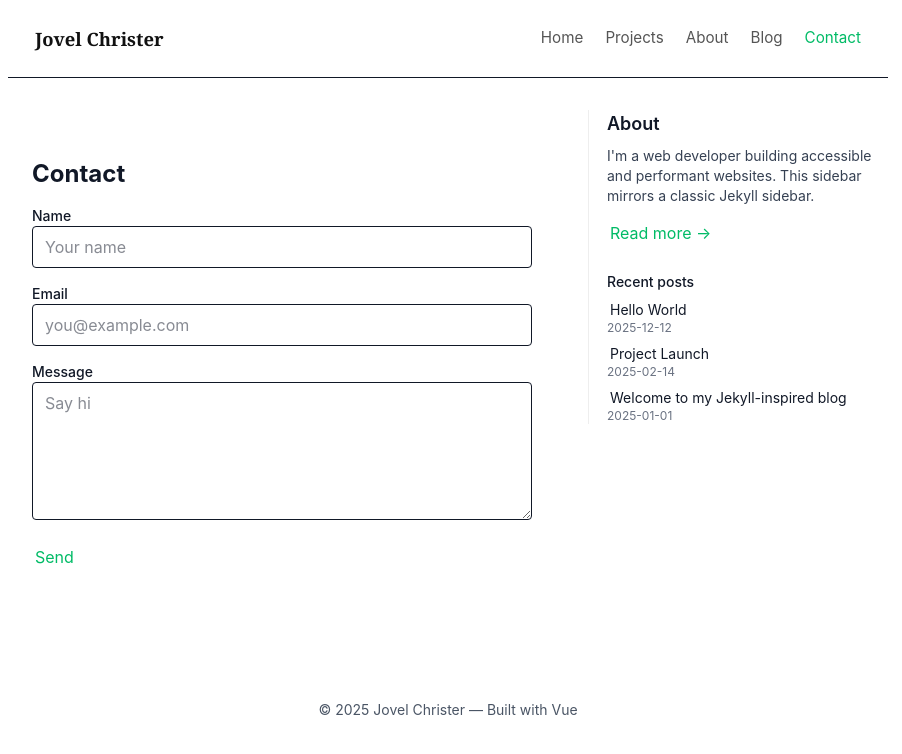
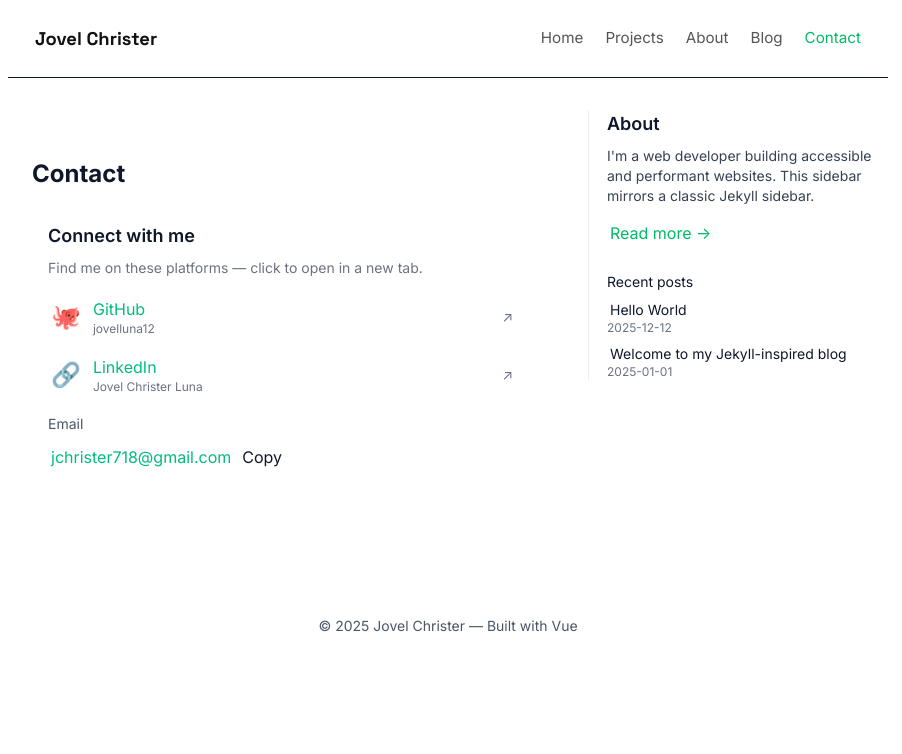
Before and after one commit to jovelluna12/web-portfolio, a Vue app: page /contact in a window 1280 px wide. Shown: the top 754 px of the page, without its empty margins (192-1094 px from the left). Built offline with nearby package versions, Linux system fonts and the light colour scheme.

Commit message:
chore: update contacts and fonts

```diff
--- a/index.html
+++ b/index.html
@@ -3,6 +3,9 @@
   <head>
     <meta charset="UTF-8">
     <link rel="icon" href="/jovelluna.svg">
+    <link rel="preconnect" href="https://fonts.googleapis.com">
+    <link rel="preconnect" href="https://fonts.gstatic.com" crossorigin>
+    <link href="https://fonts.googleapis.com/css2?family=Inter:wght@300;400;600;700&family=Space+Grotesk:wght@400;600;700&display=swap" rel="stylesheet">
     <meta name="viewport" content="width=device-width, initial-scale=1.0">
     <title>Jovel Christer Luna | Web Developer</title>
   </head>
--- a/src/assets/base.css
+++ b/src/assets/base.css
@@ -2,25 +2,20 @@
 
 :root {
   --max-content-width: 1120px;
-  --body-bg: #ffffff;
   --muted: #6b7280;
 }
 
 html, body {
   height: 100%;
-  background: var(--body-bg);
-  color: #111827;
-  font-family: -apple-system, BlinkMacSystemFont, 'Segoe UI', Roboto, 'Helvetica Neue', Arial;
+  color: #0f172a;
+  font-family: 'Inter', system-ui, -apple-system, 'Segoe UI', Roboto, 'Helvetica Neue', Arial;
   -webkit-font-smoothing: antialiased;
   -moz-osx-font-smoothing: grayscale;
 }
 
-/* Jekyll-like readable typography */
-.prose {
-  line-height: 1.7;
-  color: #111827;
-}
-.prose h1, .prose h2, .prose h3 { font-family: Georgia, 'Times New Roman', serif }
+/* Typography: Inter for UI, Space Grotesk for headings */
+.prose { line-height: 1.7; color: #0f172a }
+.prose h1, .prose h2, .prose h3 { font-family: 'Space Grotesk', 'Inter', system-ui; font-weight: 600 }
 .prose p { color: var(--muted) }
 .prose blockquote { border-left: 4px solid #eee; padding-left: 16px; color: #374151 }
 .prose code { background: #f3f4f6; padding: 2px 6px; border-radius: 4px }
--- a/src/assets/main.css
+++ b/src/assets/main.css
@@ -28,7 +28,7 @@ a,
 .hero { padding-top: 2rem; padding-bottom: 2rem }
 .content article, .content section { margin-bottom: 1.5rem }
 .site-title { font-size: 1.25rem; font-weight: 700 }
-.site-hero-title { font-family: Georgia, 'Times New Roman', serif; font-weight: 600 }
+.site-hero-title { font-family: 'Space Grotesk', 'Inter', system-ui; font-weight: 700 }
 .prose img { border-radius: 6px; }
 /* Responsive adjustments */
 @media (max-width: 900px) {
--- a/src/components/NavBar.vue
+++ b/src/components/NavBar.vue
@@ -35,7 +35,7 @@ export default {
 
 <style scoped>
 .site-nav { position: sticky; top: 0; z-index: 50; }
-.site-title { font-family: Georgia, 'Times New Roman', serif; font-size: 1.15rem; color: #111 }
+.site-title { font-family: 'Space Grotesk', 'Inter', system-ui; font-size: 1.15rem; color: #111 }
 .nav-links { display: flex; gap: 16px; align-items: center }
 .nav-links a { color: #555; text-decoration: none; font-size: 0.95rem }
 .nav-links a.green { color: #0b6 }
--- a/src/data/projects.js
+++ b/src/data/projects.js
@@ -2,25 +2,17 @@ const projects = [
   {
     id: 'p1',
     title: 'Portfolio Website',
-    description: 'Personal portfolio built with Vue and Vite showcasing projects and blog.',
+    description: 'Jekyll-Inspired Personal portfolio built with Vue and Vite showcasing projects and blog.',
     tech: ['Vue', 'Vite', 'CSS'],
     link: 'https://example.com',
     image: '',
   },
   {
     id: 'p2',
-    title: 'E-commerce Demo',
-    description: 'Small e-commerce prototype with cart and checkout flow.',
-    tech: ['JavaScript', 'Tailwind', 'Stripe'],
-    link: 'https://example.com',
-    image: '',
-  },
-  {
-    id: 'p3',
-    title: 'CMS Integration',
-    description: 'CMS-driven marketing site using headless CMS and static generation.',
+    title: 'CMS Backend Dashboard',
+    description: 'WordPress-like CMS backend dashboard for managing content and users.',
     tech: ['PHP', 'Laravel', 'API'],
-    link: 'https://example.com',
+    link: 'https://github.com/jovelluna12/jcl-dashboard',
     image: '',
   },
 ]
--- a/src/posts/2025-01-01-welcome-to-my-blog.md
+++ b/src/posts/2025-01-01-welcome-to-my-blog.md
@@ -6,7 +6,7 @@ excerpt: "Introduction to this developer portfolio and blog powered by Vue/Vite.
 ---
 
 Hello — this is a demo post written in Markdown. The site is inspired by Jekyll's simple blog structure,
-but implemented as a client-side Vue app that reads markdown files from `src/posts`.
+but implemented as a client-side Vue app that reads markdown files.
 
 ## Goals
 
--- a/src/posts/2025-02-14-project-launch.md
+++ /dev/null
@@ -1,14 +0,0 @@
----
-title: "Project Launch"
-date: "2025-02-14"
-tags: [project, launch]
-excerpt: "A short post about launching a client project."
----
-
-We launched a small e-commerce demo this week. Highlights:
-
-- Responsive design
-- Cart flow
-- Checkout mocked with Stripe
-
-More details to come.
--- a/src/views/ContactView.vue
+++ b/src/views/ContactView.vue
@@ -1,23 +1,35 @@
 <template>
     <section class="px-6 py-12 max-w-2xl mx-auto">
         <h1 class="text-2xl font-bold mb-4">Contact</h1>
-        <form @submit.prevent="send" class="space-y-4">
-            <div>
-                <label class="block text-sm font-medium">Name</label>
-                <input v-model="form.name" class="w-full border rounded px-3 py-2" placeholder="Your name" />
+            <div class="flex gap-6">
+                <aside class="bg-white p-4 rounded-lg w-full">
+                    <h2 class="text-lg font-semibold">Connect with me</h2>
+                    <p class="text-sm mt-2" style="color:var(--muted)">Find me on these platforms — click to open in a new tab.</p>
+
+                    <ul class="mt-4 space-y-3">
+                        <li v-for="s in socials" :key="s.name">
+                            <a :href="s.url" target="_blank" rel="noreferrer" class="flex items-center justify-between py-2 px-3 rounded hover:bg-gray-50">
+                                <div class="flex items-center gap-3">
+                                    <span class="text-2xl">{{ s.icon }}</span>
+                                    <div>
+                                        <div class="font-medium">{{ s.name }}</div>
+                                        <div class="text-xs" style="color:var(--muted)">{{ s.handle }}</div>
+                                    </div>
+                                </div>
+                                <div class="text-sm text-gray-500">↗</div>
+                            </a>
+                        </li>
+                    </ul>
+
+                    <div class="mt-4">
+                        <div class="text-sm text-gray-600">Email</div>
+                        <div class="flex gap-2 items-center mt-2">
+                            <a :href="`mailto:${contactEmail}`" class="btn">{{ contactEmail }}</a>
+                            <button type="button" class="btn btn-ghost" @click="copyEmail">Copy</button>
+                        </div>
+                    </div>
+                </aside>
             </div>
-            <div>
-                <label class="block text-sm font-medium">Email</label>
-                <input v-model="form.email" type="email" class="w-full border rounded px-3 py-2" placeholder="you@example.com" />
-            </div>
-            <div>
-                <label class="block text-sm font-medium">Message</label>
-                <textarea v-model="form.message" class="w-full border rounded px-3 py-2" rows="5" placeholder="Say hi"></textarea>
-            </div>
-            <div>
-                <button class="green px-4 py-2 rounded" type="submit">Send</button>
-            </div>
-        </form>
     </section>
 </template>
 
@@ -26,13 +38,27 @@ export default {
     data() {
         return {
             form: { name: '', email: '', message: '' },
+            contactEmail: 'jchrister718@gmail.com',
+            socials: [
+                { name: 'GitHub', url: 'https://github.com/jovelluna12', handle: 'jovelluna12', icon: '🐙' },
+                { name: 'LinkedIn', url: 'https://linkedin.com/in/jovelluna12', handle: 'Jovel Christer Luna', icon: '🔗' },
+            ],
         }
     },
     methods: {
-        send() {
-            // client-side demo only
-            alert(`Thanks ${this.form.name || 'there'} — message received.`)
-            this.form = { name: '', email: '', message: '' }
+        async copyEmail() {
+            try {
+                await navigator.clipboard.writeText(this.contactEmail)
+                alert('Email copied to clipboard')
+            } catch (e) {
+                const ta = document.createElement('textarea')
+                ta.value = this.contactEmail
+                document.body.appendChild(ta)
+                ta.select()
+                document.execCommand('copy')
+                ta.remove()
+                alert('Email copied to clipboard')
+            }
         },
     },
 }
```
